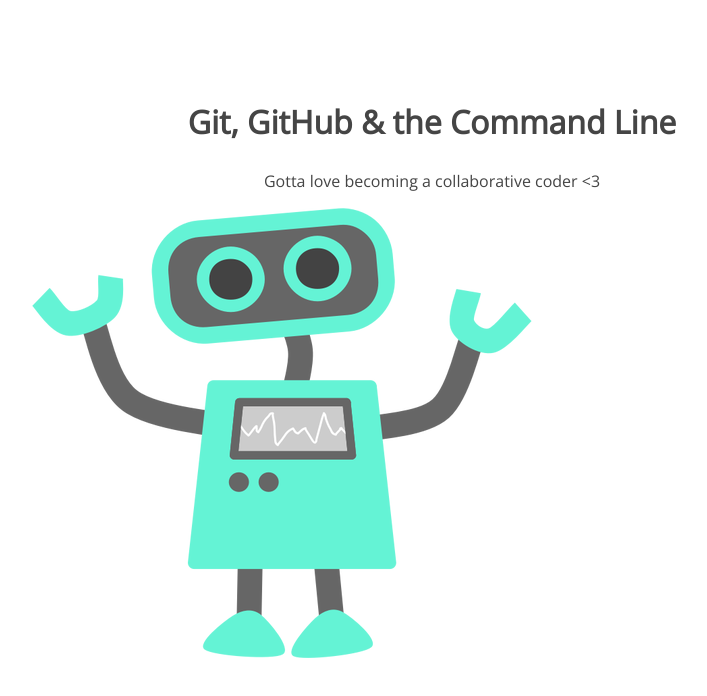
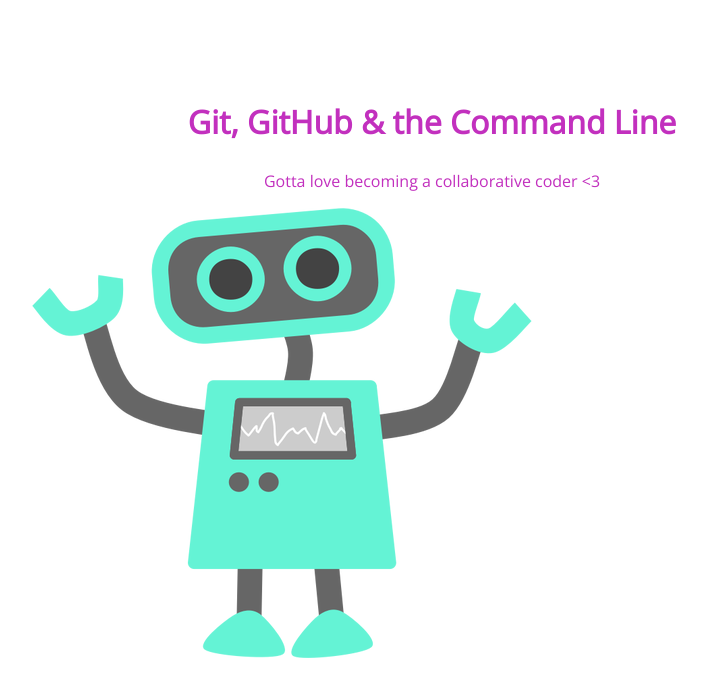
Before and after one commit to TECHnicallyes/105-project, a plain HTML site: page index.html in a window 1280 px wide. Shown: the whole page, without its empty margins (208-915 px from the left). Drawn offline with nearby package versions, Linux system fonts and the light colour scheme.

Commit message:
changed header in css folder

```diff
--- a/css/style.css
+++ b/css/style.css
@@ -5,7 +5,7 @@ section {
 section h1,
 section p {
 	text-align: center;
-	color: #454545;
+	color: #c230be;
 }
 section h1 {
 	font: 32px 'Open Sans';
```
